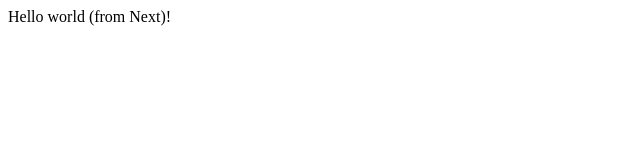
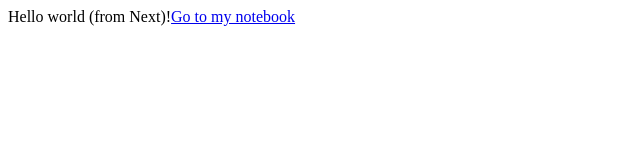
Before and after one commit to CMessinides/nod, a Next.js app: page / in a window 1280 px wide. Shown: the top 160 px of the page, without its empty margins (0-640 px from the left). Built offline with nearby package versions, Linux system fonts and the light colour scheme.

Commit message:
Bootstrap a very simple notebook view page

```diff
--- /dev/null
+++ b/components/Link.js
@@ -0,0 +1,25 @@
+import React from "react";
+import PropTypes from "prop-types";
+import NextLink from "next/link";
+import { createClientRoute, createServerRoute } from "../routes";
+
+function Link({ page, pattern, params = {}, children, ...props } = {}) {
+  return (
+    <NextLink
+      href={createClientRoute(page, params)}
+      as={createServerRoute(pattern, params)}
+      {...props}
+    >
+      <a>{children}</a>
+    </NextLink>
+  );
+}
+
+Link.propTypes = {
+  page: PropTypes.string.isRequired,
+  pattern: PropTypes.string.isRequired,
+  params: PropTypes.object.isRequired,
+  children: PropTypes.node.isRequired
+};
+
+export default Link;
--- a/package.json
+++ b/package.json
@@ -44,6 +44,7 @@
     "husky": "^2.3.0",
     "lint-staged": "^8.1.7",
     "nodemon": "^1.19.1",
-    "prettier": "^1.17.1"
+    "prettier": "^1.17.1",
+    "prop-types": "^15.7.2"
   }
 }
--- a/pages/index.js
+++ b/pages/index.js
@@ -1,5 +1,18 @@
 import React from "react";
+import Link from "../components/Link";
+import { routes } from "../routes";
 
 export default function Home() {
-  return <div>Hello world (from Next)!</div>;
+  return (
+    <div>
+      Hello world (from Next)!
+      <Link
+        page="/notebook"
+        pattern={routes.notebook}
+        params={{ id: "my-notebook" }}
+      >
+        Go to my notebook
+      </Link>
+    </div>
+  );
 }
--- /dev/null
+++ b/routes.js
@@ -0,0 +1,31 @@
+const routes = {
+  notebook: "/notebooks/:id"
+};
+
+function createClientRoute(route, params = {}) {
+  if (typeof route !== "string") {
+    throw new Error(`Route must be a string; got ${route}.`);
+  }
+
+  const queryString = Object.keys(params)
+    .map(key => `${key}=${params[key]}`)
+    .join("&");
+  return queryString ? route + "?" + encodeURIComponent(queryString) : route;
+}
+
+function createServerRoute(route, params = {}) {
+  if (typeof route !== "string") {
+    throw new Error(`Route must be a string; got ${route}.`);
+  }
+
+  Object.keys(params).forEach(key => {
+    route = route.replace(`:${key}`, params[key]);
+  });
+  return route;
+}
+
+module.exports = {
+  routes,
+  createClientRoute,
+  createServerRoute
+};
--- a/server.js
+++ b/server.js
@@ -1,5 +1,6 @@
 const express = require("express");
 const next = require("next");
+const { routes } = require("./routes");
 
 const port = parseInt(process.env.PORT, 10) || 3000;
 const apiRoot = process.env.API_ROOT || "/api";
@@ -25,6 +26,10 @@ app.prepare().then(() => {
     console.log(`> Mounting API at http://localhost:${port}${apiRoot}`);
   }
 
+  server.get(routes.notebook, (req, res) => {
+    return app.render(req, res, "/notebook", { id: req.params.id });
+  });
+
   server.get("*", (req, res) => {
     return handle(req, res);
   });
```
Also changed, not shown: pages/notebook.js (added, +18 -0 lines).
